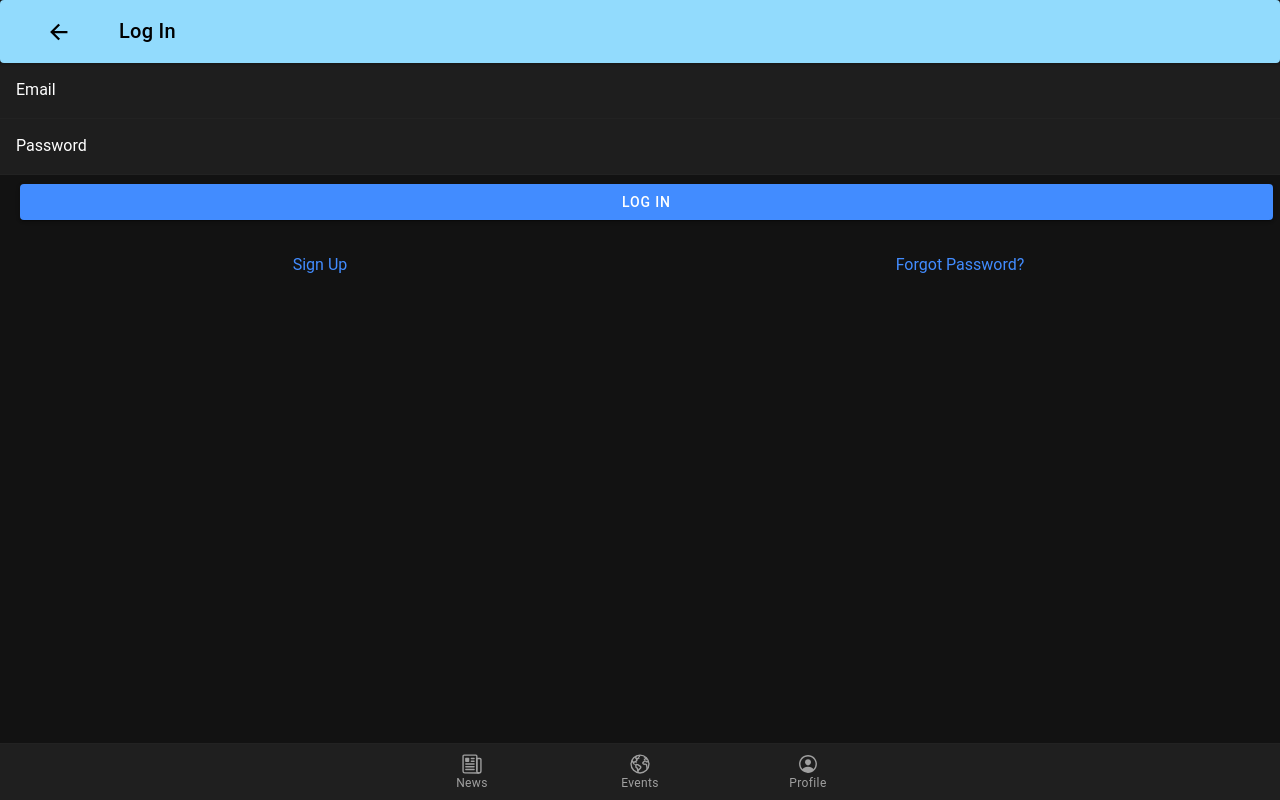
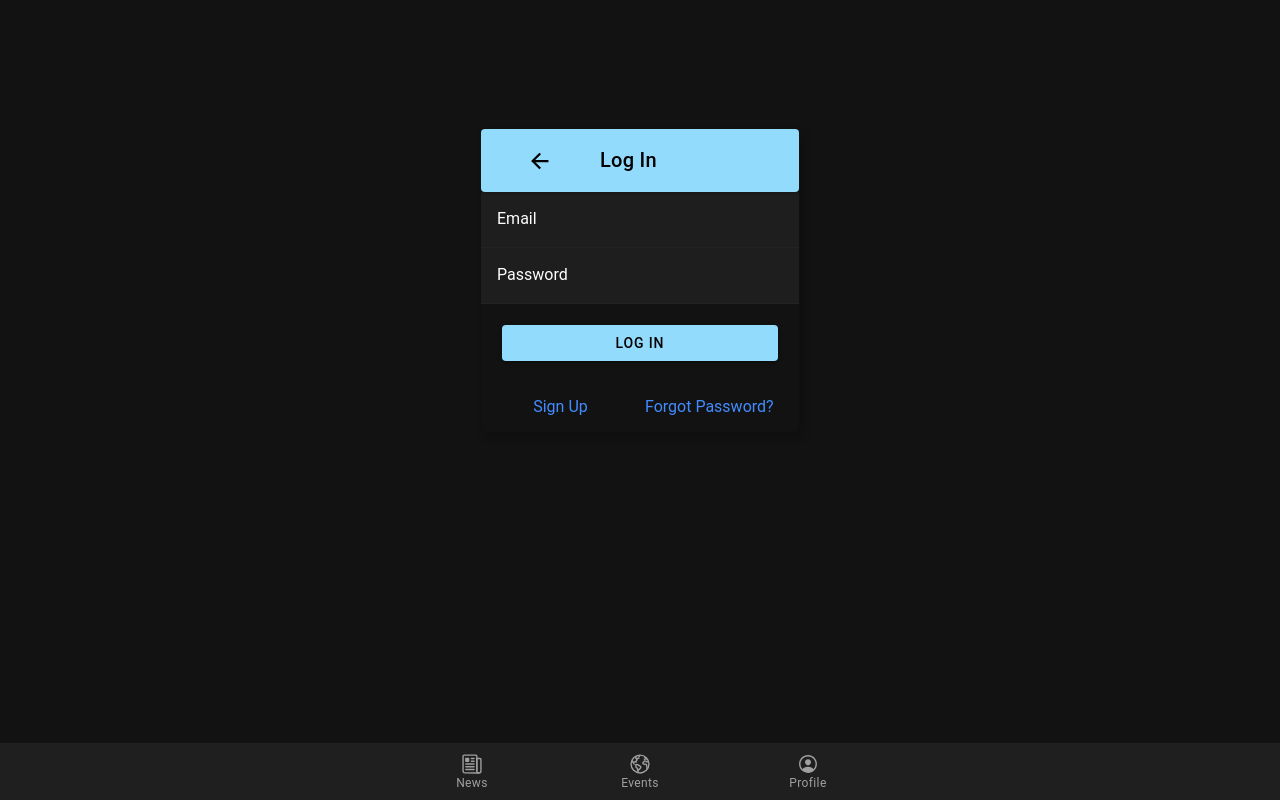
Before and after one commit to myOhana/MyNatur.Space, a React (Create React App) app: page /login in a window 1280 px wide. Built offline with nearby package versions, Linux system fonts and the light colour scheme; no server answers.

Commit message:
login ui kinda done i guess

```diff
--- a/src/pages/Auth/Forgot.js
+++ b/src/pages/Auth/Forgot.js
@@ -15,6 +15,7 @@ import { toast } from "../../helpers/toast";
 import useForm from "../../hooks/useForm";
 import validatePasswordReset from "../../validators/validatePasswordReset";
 import NavHeader from "../Headers/NavHeader";
+import "tachyons";
 
 const INITIAL_STATE = {
     email: "",
@@ -45,6 +46,7 @@ const Forgot = (props) => {
 
     return (
         <IonPage>
+        <article className="br3 ba b--black-10 mv4 w-100 w-50-m w-25-l mw6 shadow-5 center">
             <NavHeader title="Password Reset" />
             <IonLoading message={"Please wait..."} isOpen={busy} />
             <IonContent>
@@ -72,6 +74,7 @@ const Forgot = (props) => {
                     </IonCol>
                 </IonRow>
             </IonContent>
+            </article>
         </IonPage>
     );
 };
--- a/src/pages/Auth/Login.js
+++ b/src/pages/Auth/Login.js
@@ -16,6 +16,7 @@ import useForm from "../../hooks/useForm";
 import validateLogin from "../../validators/validateLogin";
 import firebase from "../../firebase";
 import NavHeader from "../Headers/NavHeader";
+import "tachyons";
 
 const INITIAL_STATE = {
   email: "",
@@ -46,9 +47,11 @@ const Login = (props) => {
 
   return (
     <IonPage>
+    <IonContent>
+    <article className="br3 ba b--black-10 mv6 w-100 w-50-m w-25-l mw6 shadow-5 center">
       <NavHeader title="Log In" />
       <IonLoading message={"Please wait..."} isOpen={busy} />
-      <IonContent>
+
         <IonItem lines="full">
           <IonLabel position="floating">Email</IonLabel>
           <IonInput
@@ -74,8 +77,9 @@ const Login = (props) => {
           <IonCol>
             <IonButton
               type="submit"
-              color="primary"
+              color="secondary"
               expand="block"
+              className='tc ma3'
               onClick={handleSubmit}
               disabled={isSubmitting}
             >
@@ -84,17 +88,19 @@ const Login = (props) => {
           </IonCol>
         </IonRow>
         <IonRow>
-          <IonCol class="ion-text-center ion-padding-vertical">
+          <IonCol className="tc ion-padding-vertical">
             <IonRouterLink routerLink={`/register`}>
               Sign Up
             </IonRouterLink>
           </IonCol>
-          <IonCol class="ion-text-center ion-padding-vertical">
+          <IonCol className="ion-padding-vertical">
             <IonRouterLink routerLink={`/forgot`}>
               Forgot Password?
             </IonRouterLink>
           </IonCol>
         </IonRow>
+
+      </article>
       </IonContent>
     </IonPage>
   );
```
